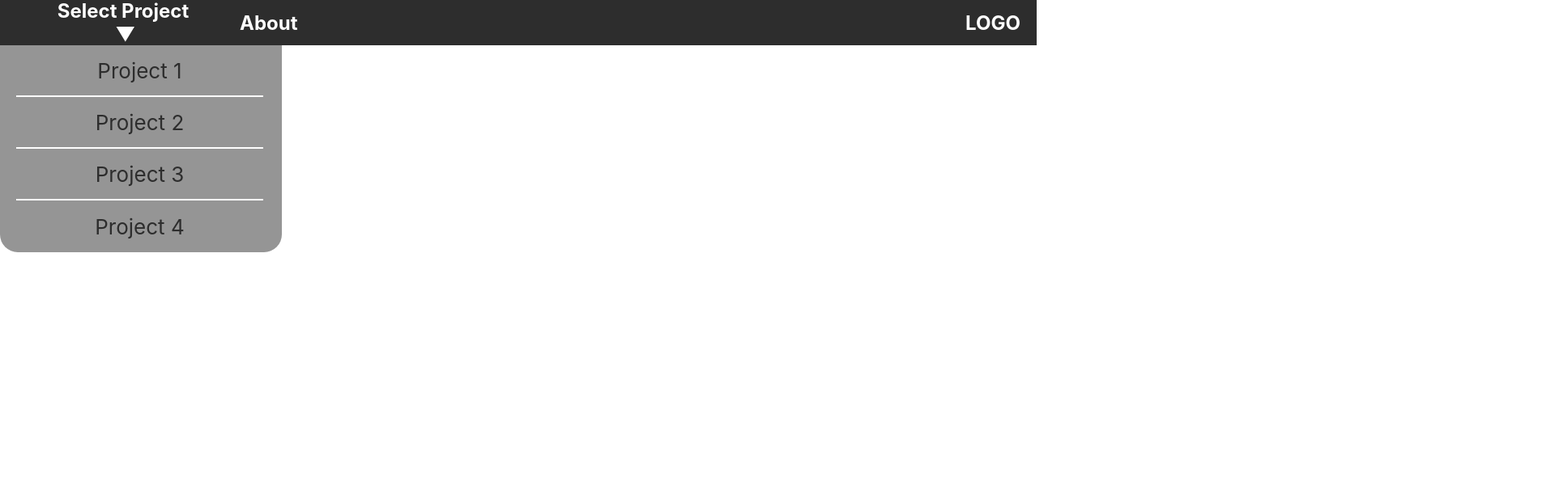
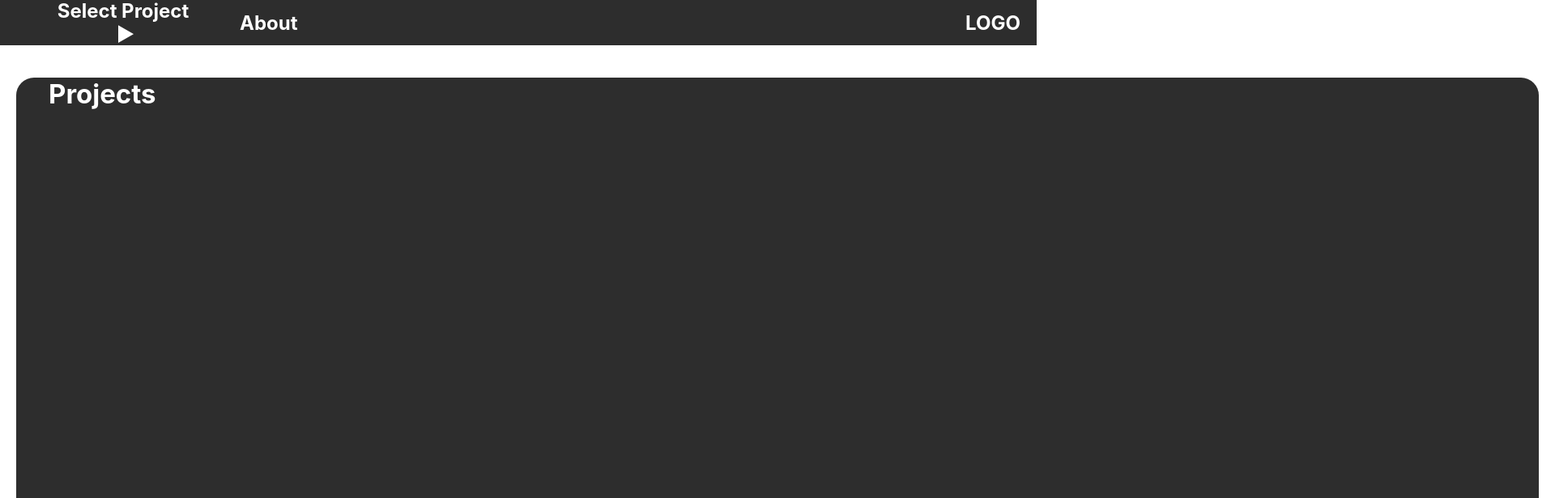
Before and after one commit to Toam10/AppleSeedsTodo, a React (Create React App) app in the folder frontend/: page / in a window 1280 px wide. Shown: the top 616 px of the page at 81% size, 1920 px wide, since content can reach past the window. Built offline with nearby package versions, Linux system fonts and the light colour scheme.

Commit message:
Added basic welcome page design

```diff
--- a/frontend/src/App.tsx
+++ b/frontend/src/App.tsx
@@ -1,5 +1,6 @@
 import React from 'react';
 import './App.css';
+import PageDesign from './Screens/GlobalComponents/Navbar/Components/PageDesign/PageDesign';
 import './Screens/GlobalComponents/Navbar/Navbar';
 import Navbar from './Screens/GlobalComponents/Navbar/Navbar';
 
@@ -7,6 +8,7 @@ function App() {
   return (
     <div className='App'>
       <Navbar />
+      <PageDesign />
     </div>
   );
 }
--- /dev/null
+++ b/frontend/src/Screens/GlobalComponents/Navbar/Components/PageDesign/PageDesign.css
@@ -0,0 +1,19 @@
+.welcomePage__container{
+    display: flex;
+    justify-content: center;
+    align-items: center;
+    height: 886px;
+    width: 1920px;
+    padding: 20px;
+    padding-top: 40px;
+}
+.welcomePage__pageBody{
+    background-color: var(--darkGrey);
+    height: 100%;
+    width: 100%;
+    border-radius: 22px;
+    color: var(--white);
+    font-size: var(--pageBody__font);
+    display: flex;
+    padding-left: 40px;
+}
--- /dev/null
+++ b/frontend/src/Screens/GlobalComponents/Navbar/Components/PageDesign/PageDesign.tsx
@@ -0,0 +1,16 @@
+import React from "react";
+import './PageDesign.css';
+import '../../../../../Style/Colors.css';
+import '../../../../../Style/FontSize.css'
+
+function PageDesign() {
+    return (
+        <div className="welcomePage__container">
+            <div className="welcomePage__pageBody">
+                <h2>Projects</h2>
+            </div>
+        </div>
+    );
+};
+
+export default PageDesign;
--- a/frontend/src/Screens/GlobalComponents/Navbar/Navbar.tsx
+++ b/frontend/src/Screens/GlobalComponents/Navbar/Navbar.tsx
@@ -1,5 +1,6 @@
 import React from 'react';
 import DefaultMode__Open from './Components/DefaultMode/DefaultMode__Open';
+import DefaultMode__Closed from './Components/DefaultMode/DefaultMode__Closed';
 import Dropdown from './Components/Dropdown/Dropdown';
 import './Navbar.css';
 import '../../../Style/Colors.css'
@@ -9,7 +10,7 @@ function Navbar() {
         <div>
             <div className='navbar'>
                 <div className='navbar__activemode_leftSide'>
-                    <DefaultMode__Open />
+                    <DefaultMode__Closed />
                     <h2 className='about'>About</h2>
                 </div>
                 <div className='navbar__activemode_rightSide'>
@@ -17,7 +18,7 @@ function Navbar() {
                 </div>
 
             </div>
-            <Dropdown />
+            {/* <Dropdown /> */}
         </div>
     );
 };
--- a/frontend/src/Style/FontSize.css
+++ b/frontend/src/Style/FontSize.css
@@ -1,3 +1,4 @@
 :root{
     --dropdownList__font: 26px;
+    --pageBody__font: 22px;
 }
```
